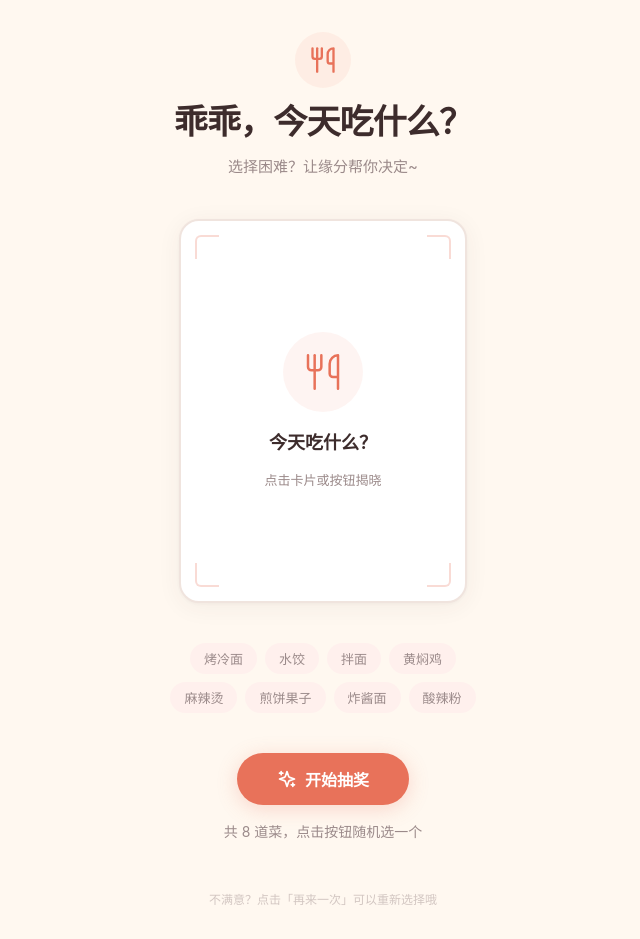
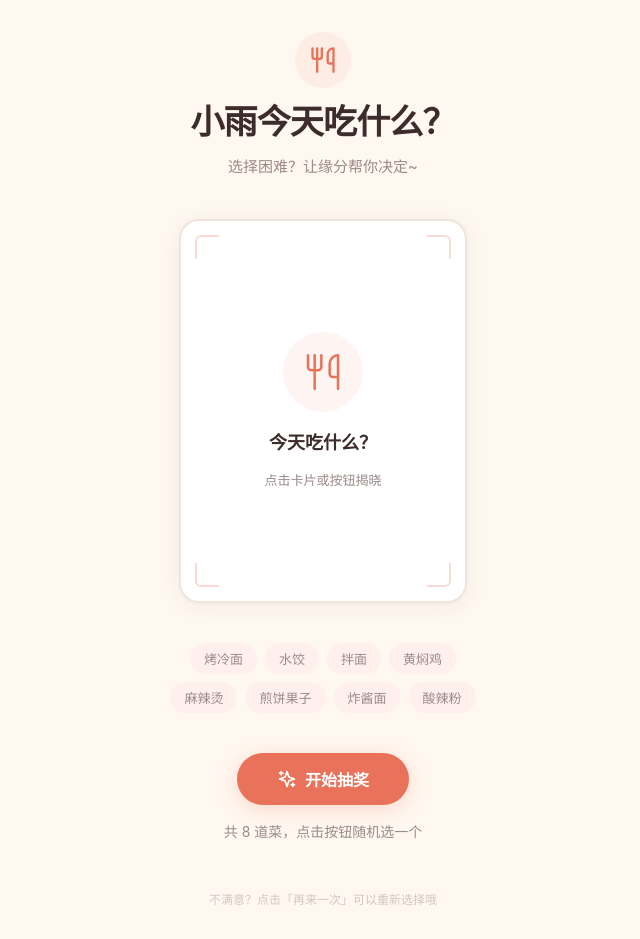
Before and after one commit to GuoPLMLs/GuoPLMLs.github.io, a plain HTML site: page index.html in a window 1280 px wide. Shown: the whole page, without its empty margins (317-957 px from the left). Drawn offline with Linux system fonts and the light colour scheme.

Commit message:
1.0.0版本

```diff
--- a/index.html
+++ b/index.html
@@ -4,7 +4,7 @@
 <head>
     <meta charset="UTF-8">
     <meta name="viewport" content="width=device-width, initial-scale=1.0, user-scalable=no">
-    <title>宝贝，今天吃什么？</title>
+    <title>乖乖，今天吃什么？</title>
     <style>
         *,
         *::before,
@@ -532,7 +532,7 @@
                     <path d="M21 15V2a5 5 0 0 0-5 5v6c0 1.1.9 2 2 2h3Zm0 0v7" />
                 </svg>
             </div>
-            <h1>乖乖，今天吃什么？</h1>
+            <h1>小雨今天吃什么？</h1>
             <p class="subtitle">选择困难？让缘分帮你决定~</p>
         </header>
 
```
